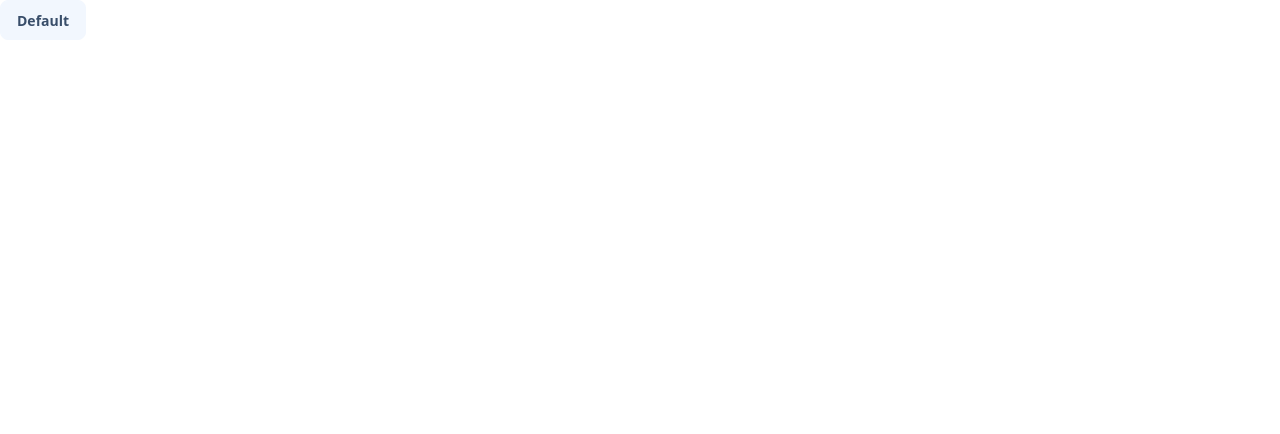
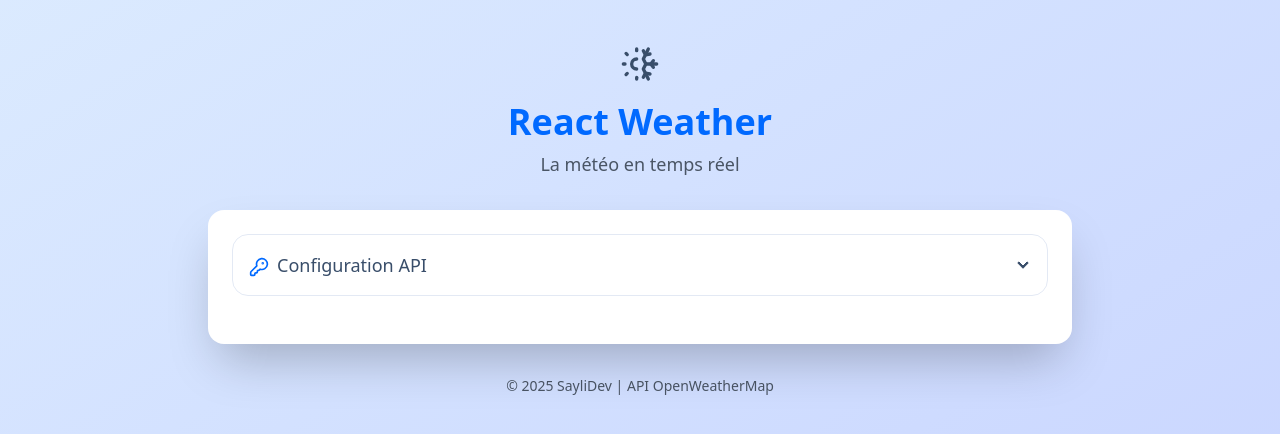
Before and after one commit to SayliDev/react-weather-app, a React (Vite) app: page / in a window 1280 px wide. Shown: the top 434 px of the page. Built offline with nearby package versions, Linux system fonts and the light colour scheme.

Commit message:
feat: implement ApiConfig component and update App layout

```diff
--- a/src/App.tsx
+++ b/src/App.tsx
@@ -1,9 +1,26 @@
-function App() {
+// src/App.tsx
+import Footer from "./components/layout/Footer";
+import Header from "./components/layout/Header";
+import ApiConfig from "./components/weather/ApiConfig";
+import { useState } from "react";
+const App: React.FC = () => {
+  const [apiToken, setApiToken] = useState("");
+
   return (
-    <>
-      <button className="btn">Default</button>
-    </>
+    <div className="min-h-screen bg-gradient-to-br from-blue-100 to-indigo-200">
+      <div className="container mx-auto px-4 py-8 max-w-4xl">
+        <Header />
+
+        <div className="card bg-base-100 shadow-2xl overflow-hidden">
+          <div className="card-body p-6">
+            <ApiConfig apiToken={apiToken} onApiTokenChange={setApiToken} />
+          </div>
+        </div>
+
+        <Footer />
+      </div>
+    </div>
   );
-}
+};
 
 export default App;
--- /dev/null
+++ b/src/components/weather/ApiConfig.tsx
@@ -0,0 +1,62 @@
+import { Eye, EyeOff, Info, KeyRound } from "lucide-react";
+import { useState } from "react";
+
+interface ApiConfigProps {
+  apiToken: string;
+  onApiTokenChange: (token: string) => void;
+}
+
+const ApiConfig: React.FC<ApiConfigProps> = ({
+  apiToken,
+  onApiTokenChange,
+}) => {
+  const [showToken, setShowToken] = useState(false);
+
+  return (
+    <div className="collapse collapse-arrow border border-base-300 bg-base-100 rounded-box mb-6">
+      <input type="checkbox" />
+      <div className="collapse-title text-lg font-medium">
+        <KeyRound className="inline text-primary mr-2" size={20} />
+        Configuration API
+      </div>
+      <div className="collapse-content">
+        <div className="form-control">
+          <label className="label">
+            <span className="label-text">Token API OpenWeatherMap</span>
+          </label>
+          <div className="input-group flex items-center">
+            <input
+              type={showToken ? "text" : "password"}
+              placeholder="Entrez votre token API"
+              className="input input-bordered w-full"
+              value={apiToken}
+              onChange={(e) => onApiTokenChange(e.target.value)}
+            />
+            <button
+              className="btn btn-square btn-outline"
+              onClick={() => setShowToken(!showToken)}
+            >
+              {showToken ? <EyeOff size={20} /> : <Eye size={20} />}
+            </button>
+          </div>
+          <label className="label">
+            <span className="label-text-alt text-info">
+              <Info className="inline mr-1" size={16} />
+              Obtenez votre token gratuit sur{" "}
+              <a
+                href="https://openweathermap.org/"
+                className="underline"
+                target="_blank"
+                rel="noopener noreferrer"
+              >
+                openweathermap.org
+              </a>
+            </span>
+          </label>
+        </div>
+      </div>
+    </div>
+  );
+};
+
+export default ApiConfig;
```
